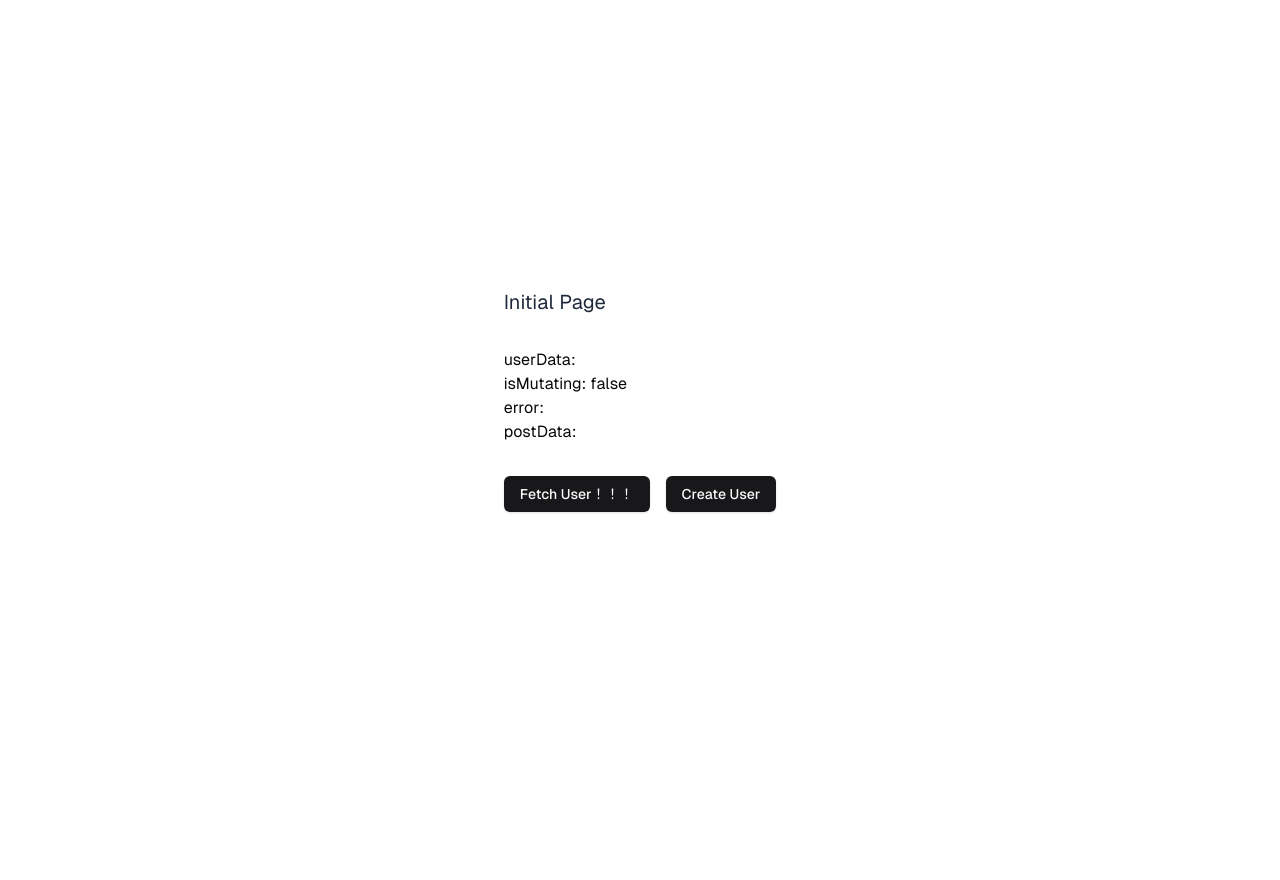
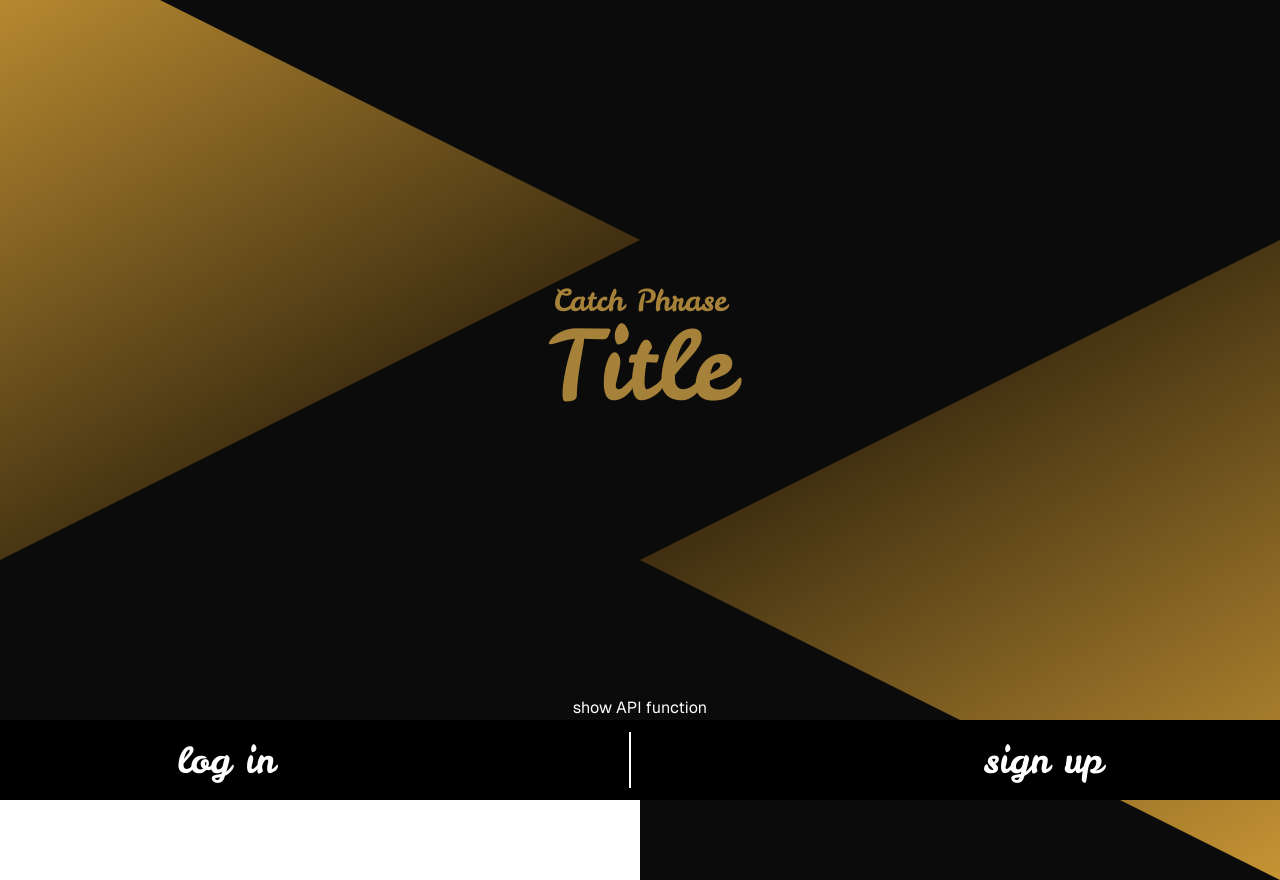
Before and after one commit to mzunohkaru/Bacilica, a Next.js app in the folder apps/client/: page / in a window 1280 px wide. Before the commit the page ends 800 px from the top, so only its background shows below. Built offline with nearby package versions, Linux system fonts and the light colour scheme; no server answers.

Commit message:
create initail page 1

```diff
--- a/apps/client/src/app/layout.tsx
+++ b/apps/client/src/app/layout.tsx
@@ -25,6 +25,9 @@ export default function RootLayout({
 }>) {
   return (
     <html lang='en'>
+      <head>
+        <link href="https://fonts.googleapis.com/css2?family=Leckerli+One&display=swap" rel="stylesheet"/>
+      </head>
       <body
         className={`${geistSans.variable} ${geistMono.variable} antialiased`}
       >
--- a/apps/client/src/app/page.tsx
+++ b/apps/client/src/app/page.tsx
@@ -3,10 +3,14 @@
 import { usePost } from '@/hook/usePost'
 import { useUser } from '@/hook/useUser'
 import { Button } from '@/components/ui/button'
+import LeftTriangle from '@/components/initial/LeftTriangle'
+import RightTriangle from '@/components/initial/RightTriangle'
+import { useEffect, useState } from 'react'
 
 export default function Home() {
   const { userData, fetchUser, isMutating, error, createUserData, createUser } =
-    useUser()
+    useUser();
+  const [isShow, setIsShow] = useState(false);
   const handleFetchUser = () => {
     fetchUser()
     console.log('userData', userData)
@@ -17,24 +21,51 @@ export default function Home() {
     console.log('createUserData', createUserData)
   }
 
+  useEffect(() => {
+    document.body.classList.add(`overflow-hidden`);
+
+    return () => {
+      document.body.classList.remove(`overflow-hidden`);
+    };
+  }, []);
+
   const { postData } = usePost()
   console.log('postData', postData)
 
   return (
-    <div className='grid grid-rows-[20px_1fr_20px] items-center justify-items-center min-h-screen p-8 pb-20 gap-16 sm:p-20 font-[family-name:var(--font-geist-sans)]'>
-      <main className='flex flex-col gap-8 row-start-2 items-center sm:items-start'>
-        <div className='text-slate-800 text-xl'>Initial Page</div>
+      <div className='w-screen h-screen font-[family-name:var(--font-geist-sans)] bg-[#0B0B0B]'>
+        <main className='flex flex-col flex-grow w-full h-full justify-between text-white z-10'>
+          <LeftTriangle />
+          <RightTriangle />
+          <div className='flex flex-grow flex-col justify-center items-center z-10 text-[#A68139]'>
+            <div className='text-3xl font-leckerli'>Catch Phrase</div>
+            <div className='text-8xl font-leckerli'>Title</div>
+          </div>
+          <div className='flex flex-col items-center z-10'>
+          {isShow ?
             <div>
+              <div className='text-xl'>Initial Page</div>
+                <div className=''>
                   <p>userData: {JSON.stringify(userData)}</p>
                   <p>isMutating: {JSON.stringify(isMutating)}</p>
                   <p>error: {JSON.stringify(error)}</p>
                   <p>postData: {JSON.stringify(postData)}</p>
                 </div>
 
-        <div className='flex gap-4 items-center flex-col sm:flex-row'>
+                <div className='flex gap-4 items-center flex-col sm:flex-row '>
                   <Button onClick={handleFetchUser}>Fetch User！！！</Button>
                   <Button onClick={handleCreateUser}>Create User</Button>
                 </div>
+            </div>
+            :
+            <></>}
+            <button onClick={() => {setIsShow(!isShow)}}>show API function</button>
+          </div>
+          <section className='flex flex-row justify-around h-[10vh] items-center z-10 text-4xl font-leckerli bg-black'>
+          <button>log in</button>
+          <div className='h-[70%] border border-white'></div>
+            <button>sign up</button>
+          </section>
         </main>
       </div>
   )
--- /dev/null
+++ b/apps/client/src/components/initial/LeftTriangle.tsx
@@ -0,0 +1,16 @@
+import React from 'react'
+
+function LeftTriangle() {
+  return (
+    <div className='absolute -top-20 left-0 z-0'>
+      <div>
+        <div className='relative h-[80vh] w-[50vw] bg-gradient-initial-left-triangle'>
+          <div className='absolute border-r-[50vw] border-r-[#0B0B0B] border-b-[40vh] border-b-transparent'></div>
+          <div className='absolute bottom-0 border-r-[50vw] border-r-[#0B0B0B] border-t-[40vh] border-t-transparent'></div>
+        </div>
+      </div>
+    </div>
+  )
+}
+
+export default LeftTriangle
--- /dev/null
+++ b/apps/client/src/components/initial/RightTriangle.tsx
@@ -0,0 +1,16 @@
+import React from 'react'
+
+function RightTriangle() {
+  return (
+    <div className='absolute -bottom-20 right-0 z-0'>
+      <div>
+        <div className='relative h-[80vh] w-[50vw] bg-gradient-initial-right-triangle'>
+          <div className='absolute border-l-[50vw] border-l-[#0B0B0B] border-b-[40vh] border-b-transparent'></div>
+          <div className='absolute bottom-0 border-l-[50vw] border-l-[#0B0B0B] border-t-[40vh] border-t-transparent'></div>
+        </div>
+      </div>
+    </div>
+  )
+}
+
+export default RightTriangle
--- a/apps/client/tailwind.config.js
+++ b/apps/client/tailwind.config.js
@@ -4,14 +4,23 @@ export default {
     content: [
     "./src/**/*.{js,ts,jsx,tsx}",
   ],
-  theme: {
-  	extend: {
+	theme: {
+		extend: {
+			fontFamily: {
+        'leckerli': ['"Leckerli One"', 'cursive'],
+      },
+			backgroundImage: theme => ({
+				'gradient-initial-left-triangle':
+					'linear-gradient(150deg, #C69434, #000000)',
+				'gradient-initial-right-triangle':
+					'linear-gradient(-30deg, #C69434, #000000)',
+			}),
   		borderRadius: {
   			lg: 'var(--radius)',
   			md: 'calc(var(--radius) - 2px)',
   			sm: 'calc(var(--radius) - 4px)'
   		},
-  		colors: {
+			colors: {
   			background: 'hsl(var(--background))',
   			foreground: 'hsl(var(--foreground))',
   			card: {
```
Lines whose indentation alone changed are shown as unchanged.
